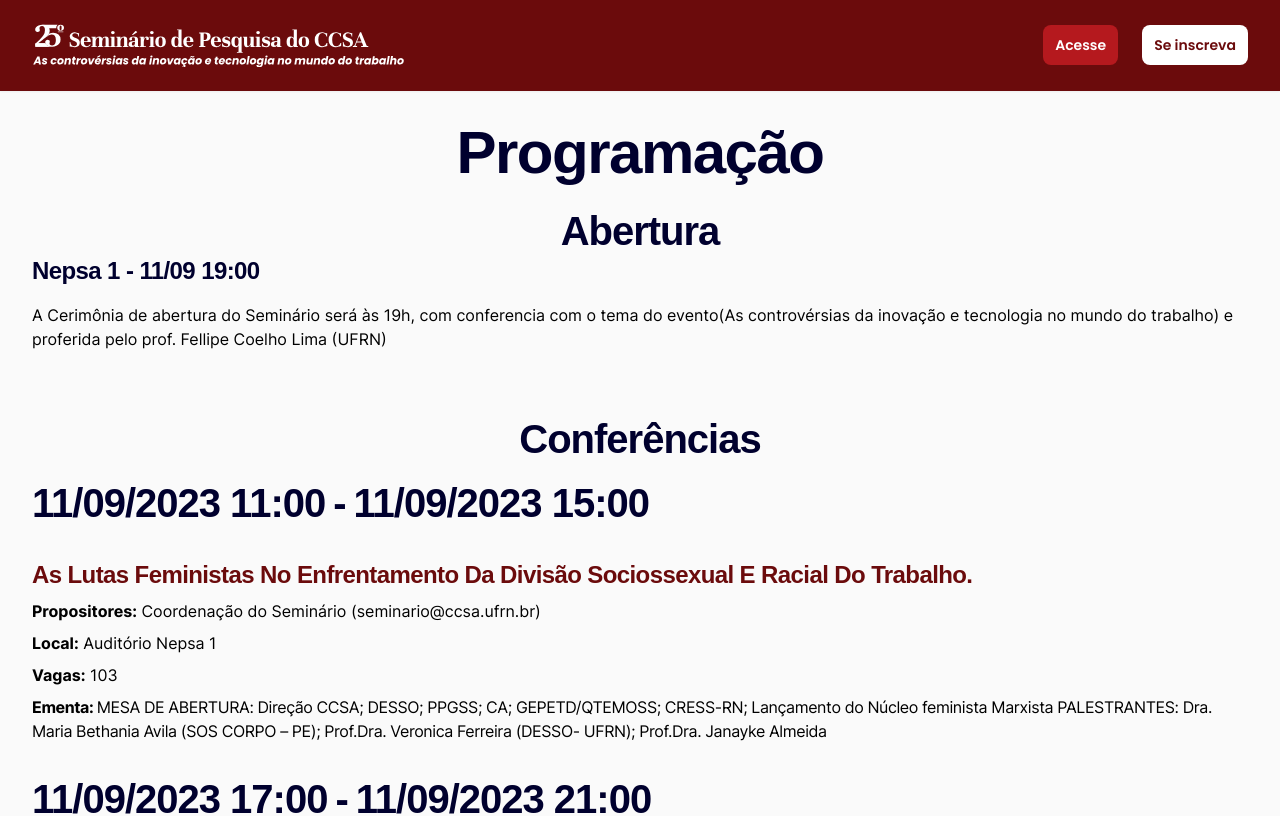
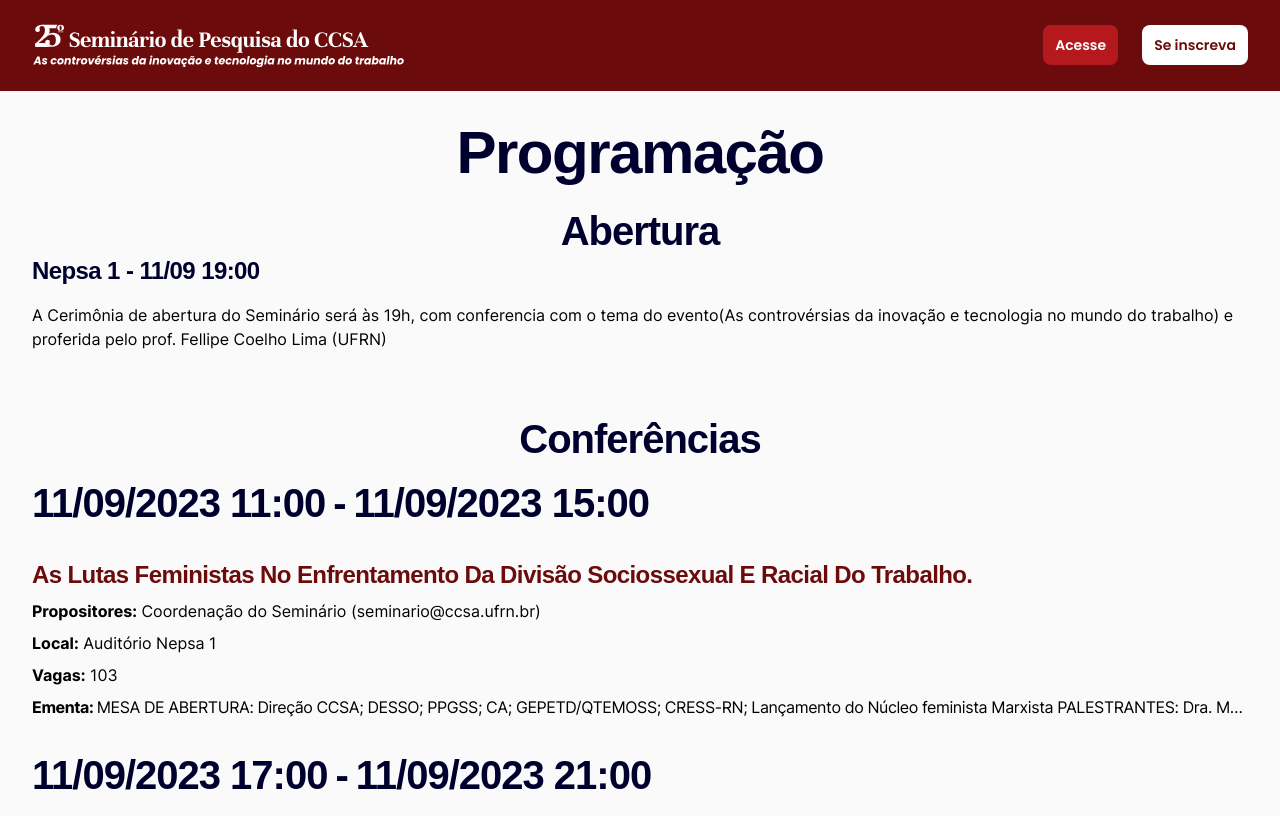
Before and after one commit to luccasmmg/seminario-2023, a Next.js app: page /programacao in a window 1280 px wide. Shown: the top 816 px of the page. Built offline with nearby package versions, Linux system fonts and the light colour scheme; a web font is replaced by a local one.

Commit message:
Add truncate

```diff
--- a/src/pages/programacao.jsx
+++ b/src/pages/programacao.jsx
@@ -336,7 +336,7 @@ function ActivitiesList({ sessions, activities }) {
                         ? activity.data.consolidation.vacancies
                         : 'Número ilimitado'}
                     </h6>
-                    <p className={`tracking-tight `}>
+                    <p className={`line-clamp truncate tracking-tight`}>
                       <span className="font-bold">Ementa: </span>
                       {activity.data.syllabus}
                     </p>
```
